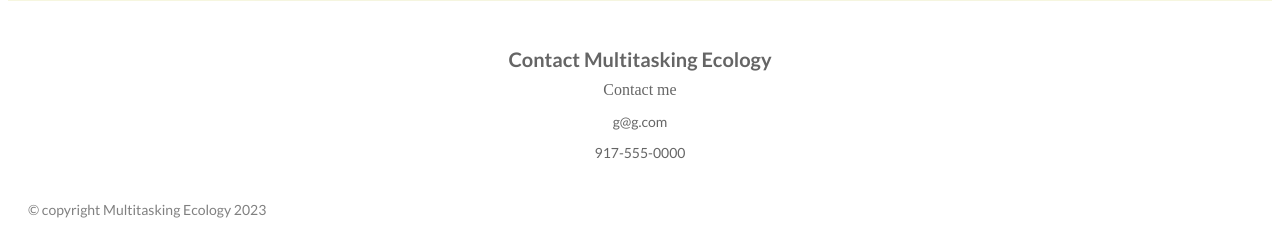
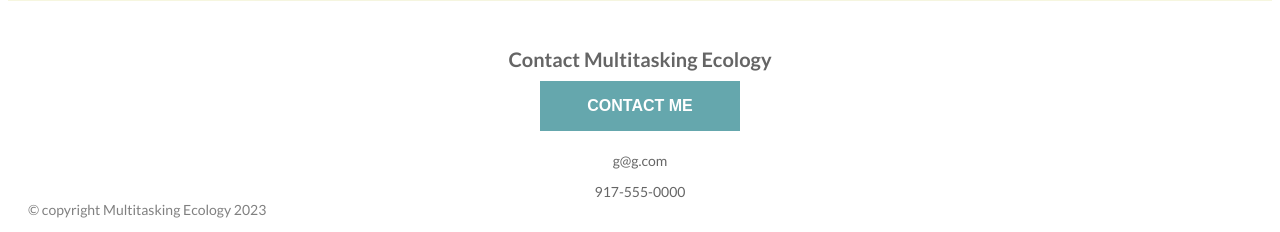
Before and after one commit to emgi01/PortfolioWebsite, a plain HTML site: page index.html in a window 1280 px wide. Shown: the part 2151-2383 px from the top of the page. Drawn offline with nearby package versions, Linux system fonts and the light colour scheme.

Commit message:
Update style.css

```diff
--- a/style.css
+++ b/style.css
@@ -419,3 +419,34 @@ footer p {
 
     color: grey;
 }
+
+#button {
+    display: flex;
+    justify-content: center;
+    align-items: center;
+    padding: 1rem 2rem;
+    margin-left:auto;
+    margin-right: auto;
+    color: white;
+    cursor: pointer;
+    font-family: Arial, Helvetica, sans-serif;
+    text-transform: uppercase;
+    font-weight: 700;
+    background-color: #006d77;
+    text-decoration: none;
+    width: 200px;
+}
+
+#button:hover {
+    color: #006d77;
+    background-color: white;
+    border-color: black;
+    border-width: 2px;
+    border-style:solid;
+}
+#empty{
+    font-size: 1.3rem;
+    font-family: Lato, "open sans";
+    color: black;
+    font-weight: bold;
+}
```
